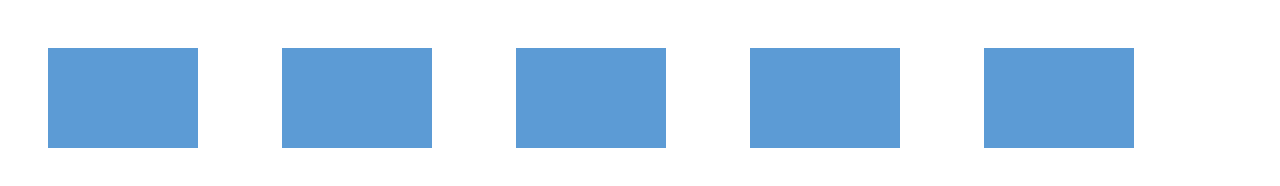
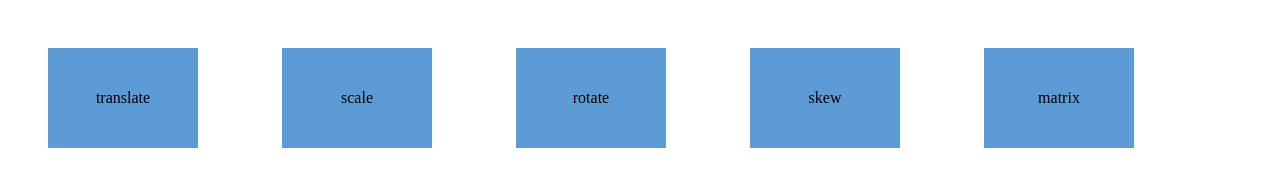
Before and after one commit to Anton-Petrenko-5454/Base-HTML-CSS, a plain HTML site: page 17. Трансформации/index.html in a window 1280 px wide. Drawn offline with Linux system fonts and the light colour scheme.

Commit message:
Трансформации (улучшение)

```diff
--- a/17. Трансформации/index.html
+++ b/17. Трансформации/index.html
@@ -7,19 +7,19 @@
 </head>
 <body>
 <div class="wrapper">
-    <div class="translate-block"></div>
+    <div class="translate-block">translate</div>
 </div>
 <div class="wrapper">
-    <div class="scale-block"></div>
+    <div class="scale-block">scale</div>
 </div>
 <div class="wrapper">
-    <div class="rotate-block"></div>
+    <div class="rotate-block">rotate</div>
 </div>
 <div class="wrapper">
-    <div class="skew-block"></div>
+    <div class="skew-block">skew</div>
 </div>
 <div class="wrapper">
-    <div class="matrix-block"></div>
+    <div class="matrix-block">matrix</div>
 </div>
 </body>
 </html>
--- a/17. Трансформации/style.css
+++ b/17. Трансформации/style.css
@@ -44,6 +44,9 @@
 
 .wrapper div {
     background-color: rgba(9, 125, 241, 0.5);
+    display: flex;
+    justify-content: center;
+    align-items: center;
 }
 
 .translate-block:hover {
```
